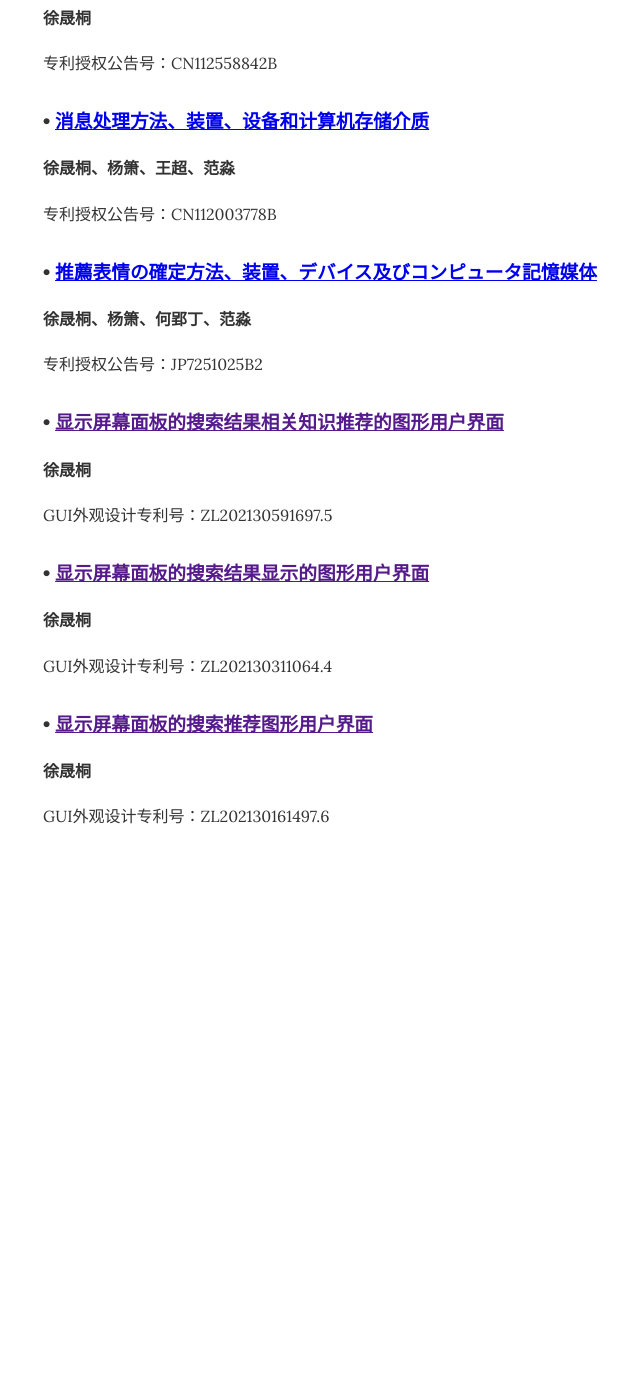
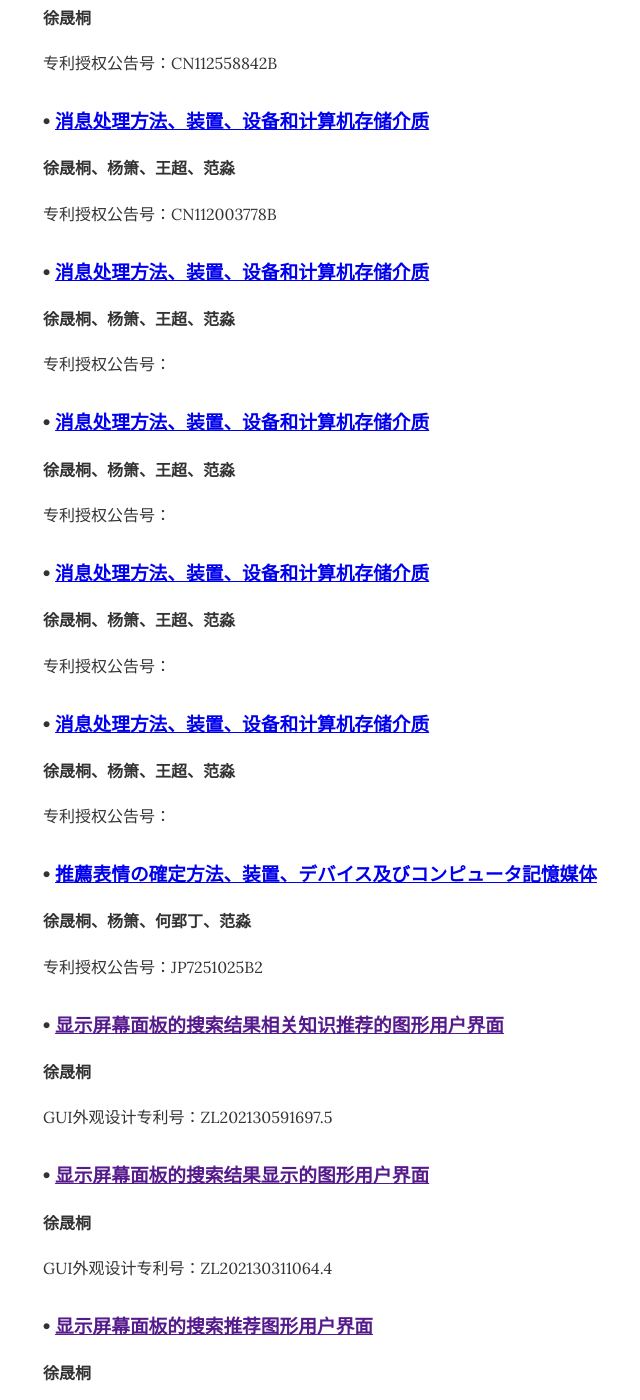
Before and after one commit to taylor-xst/website, a Jekyll site: the page built from index.html, in a window 1280 px wide and 1400 px high, scrolled down 1979 px. Shown: the whole window, without its empty margins (257-897 px from the left). Built offline with Jekyll 4.4.1, drawn with Linux system fonts in a browser that asks for light colours; before the commit the page ends 2855 px from its top, so only the background shows below that.

Commit message:
Update patents.yml

```diff
--- a/_data/patents.yml
+++ b/_data/patents.yml
@@ -7,6 +7,26 @@
   authors: 徐晟桐、杨箫、王超、范淼
   url: "https://patents.google.com/patent/CN112003778B"
   description: 专利授权公告号：CN112003778B
+
+- title: 消息处理方法、装置、设备和计算机存储介质
+  authors: 徐晟桐、杨箫、王超、范淼
+  url: "https://patents.google.com/patent/CN112003778B"
+  description: 专利授权公告号：
+
+- title: 消息处理方法、装置、设备和计算机存储介质
+  authors: 徐晟桐、杨箫、王超、范淼
+  url: "https://patents.google.com/patent/CN112003778B"
+  description: 专利授权公告号：
+
+- title: 消息处理方法、装置、设备和计算机存储介质
+  authors: 徐晟桐、杨箫、王超、范淼
+  url: "https://patents.google.com/patent/CN112003778B"
+  description: 专利授权公告号：
+
+- title: 消息处理方法、装置、设备和计算机存储介质
+  authors: 徐晟桐、杨箫、王超、范淼
+  url: "https://patents.google.com/patent/CN112003778B"
+  description: 专利授权公告号：
 
 - title: 推薦表情の確定方法、装置、デバイス及びコンピュータ記憶媒体
   authors: 徐晟桐、杨箫、何郢丁、范淼
```
